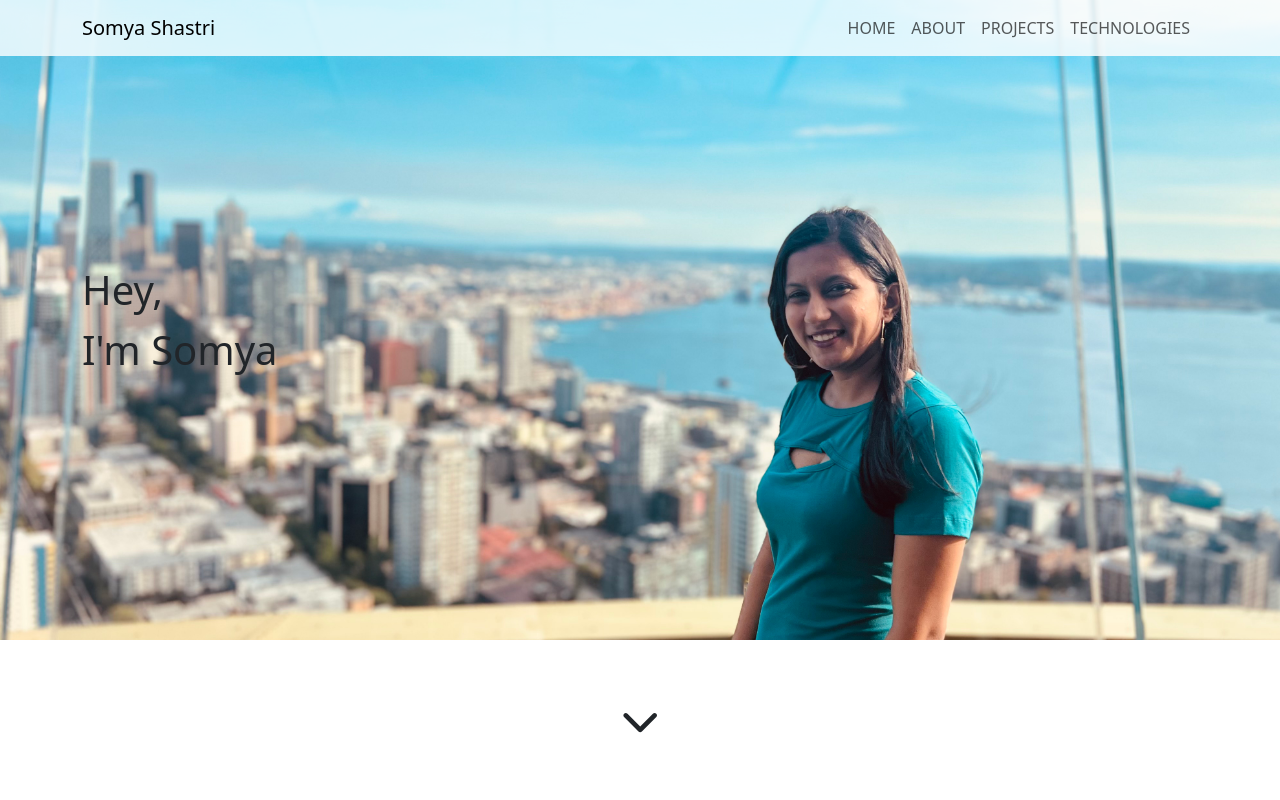
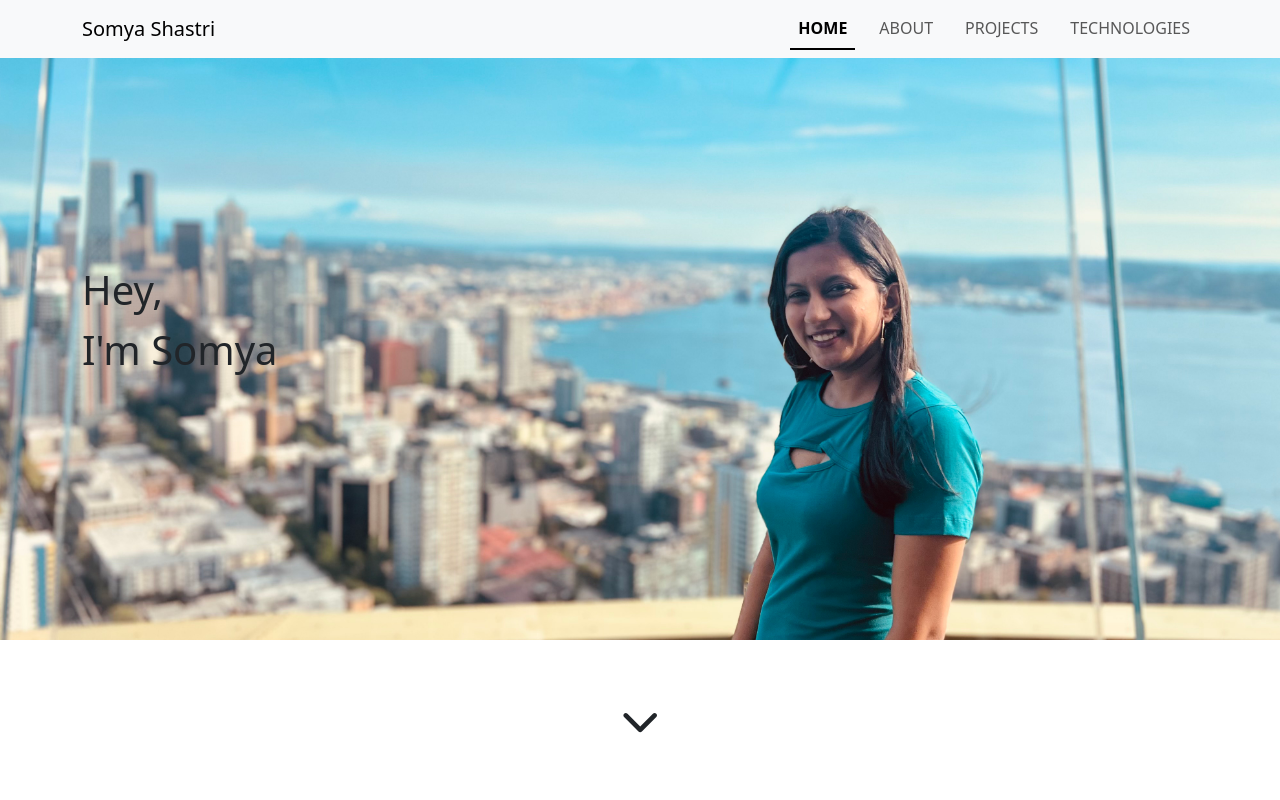
Before and after one commit to SomyaShastri/Somya_Shastri, a React (Create React App) app: page / in a window 1280 px wide. Shown: the top 800 px of the page. Built offline with nearby package versions, Linux system fonts and the light colour scheme.

Commit message:
fixes nav bar

```diff
--- a/src/screens/About/about.js
+++ b/src/screens/About/about.js
@@ -18,6 +18,7 @@ function About() {
               <Card.Text>
                 <a
                  href="https://viterbischool.usc.edu/"
+                 target="_blank"
                  style={{color: 'inherit', textDecoration: 'none', cursor: 'pointer'}}
                  >
                   <h3>University of Southern California</h3>
@@ -36,6 +37,7 @@ function About() {
               <Card.Text>
               <a
                  href="https://vit.ac.in/"
+                 target="_blank"
                  style={{color: 'inherit', textDecoration: 'none', cursor: 'pointer'}}
                  >
                 <h4>Vellore Institute of Technology</h4>
--- a/src/screens/navigationBar/navigationBar.css
+++ b/src/screens/navigationBar/navigationBar.css
@@ -3,8 +3,3 @@
     background: rgba(255, 255, 255, 0.8); /* Adjust the alpha value for opacity */
     backdrop-filter: blur(50px); /* Add a blur effect */
 }
- .navBar{
-    position: fixed;
-    top: 0;
-    width: 100%;
-}
--- a/src/screens/navigationBar/navigationBar.js
+++ b/src/screens/navigationBar/navigationBar.js
@@ -1,42 +1,4 @@
-// import Container from 'react-bootstrap/Container';
-// import Nav from 'react-bootstrap/Nav';
-// import Navbar from 'react-bootstrap/Navbar';
-// import { navigationLinks } from '../../helpers/navigationLinks';
-// import './navigationBar.css'
-
-// function NavigationBar() {
-
-//     const scrollToSection = (ref) => {
-//         const section = document.querySelector(ref);
-//         console.log('Scrolling to:', ref);
-//         if (section) {
-//           console.log('Found section:', section);
-//           section.scrollIntoView({ behavior: 'smooth', block: 'start' });
-//         } else {
-//           console.log('Section not found:', ref);
-//         }
-//       };
-
-
-//   return (
-//     <Navbar expand="lg" className="frosty-bg">
-//       <Container>
-//         <Navbar.Brand href="#home">Somya Shastri</Navbar.Brand>
-//         <Navbar.Toggle aria-controls="basic-navbar-nav" />
-//         <Navbar.Collapse id="basic-navbar-nav">
-//           <Nav className="ms-auto">
-//             {navigationLinks.map((link, index) => (
-//               <Nav.Link key={index} onClick={() => scrollToSection(`#${link.ref}`)}>{link.name}</Nav.Link>
-//               ))}
-//           </Nav>
-//         </Navbar.Collapse>
-//       </Container>
-//     </Navbar>
-//   );
-// }
-
-// export default NavigationBar;
-import React from 'react';
+import React, { useState, useEffect } from 'react';
 import Container from 'react-bootstrap/Container';
 import Nav from 'react-bootstrap/Nav';
 import Navbar from 'react-bootstrap/Navbar';
@@ -44,6 +6,25 @@ import { navigationLinks } from '../../helpers/navigationLinks';
 import './navigationBar.css';
 
 function NavigationBar() {
+  const [currentSection, setCurrentSection] = useState('home');
+
+  useEffect(() => {
+    const handleScroll = () => {
+      const scrollPosition = window.scrollY;
+      const sectionRefs = navigationLinks.map(link => document.querySelector(`#${link.ref}`));
+
+      for (let i = sectionRefs.length - 1; i >= 0; i--) {
+        const sectionRef = sectionRefs[i];
+        if (sectionRef.offsetTop <= scrollPosition) {
+          setCurrentSection(navigationLinks[i].ref);
+          break;
+        }
+      }
+    };
+
+    window.addEventListener('scroll', handleScroll);
+    return () => window.removeEventListener('scroll', handleScroll);
+  }, []);
 
   const scrollToSection = (ref) => {
     const section = document.querySelector(ref);
@@ -58,14 +39,18 @@ function NavigationBar() {
 
   return (
     <div className='navBar'>
-    <Navbar expand="lg" className="frosty-bg">
+    <Navbar expand="lg" bg = 'light' fixed = 'top'>
       <Container>
         <Navbar.Brand href="#home">Somya Shastri</Navbar.Brand>
         <Navbar.Toggle aria-controls="basic-navbar-nav" />
         <Navbar.Collapse id="basic-navbar-nav">
-          <Nav className="ms-auto">
+          <Nav className="ms-auto" variant="underline" defaultActiveKey="/home">
             {navigationLinks.map((link, index) => (
-              <Nav.Link key={index} onClick={() => scrollToSection(`#${link.ref}`)}>{link.name}</Nav.Link>
+              <Nav.Link
+              key={index}
+              onClick={() => scrollToSection(`#${link.ref}`)}
+              className={currentSection === link.ref ? 'active' : ''}
+              >{link.name}</Nav.Link>
             ))}
           </Nav>
         </Navbar.Collapse>
```
